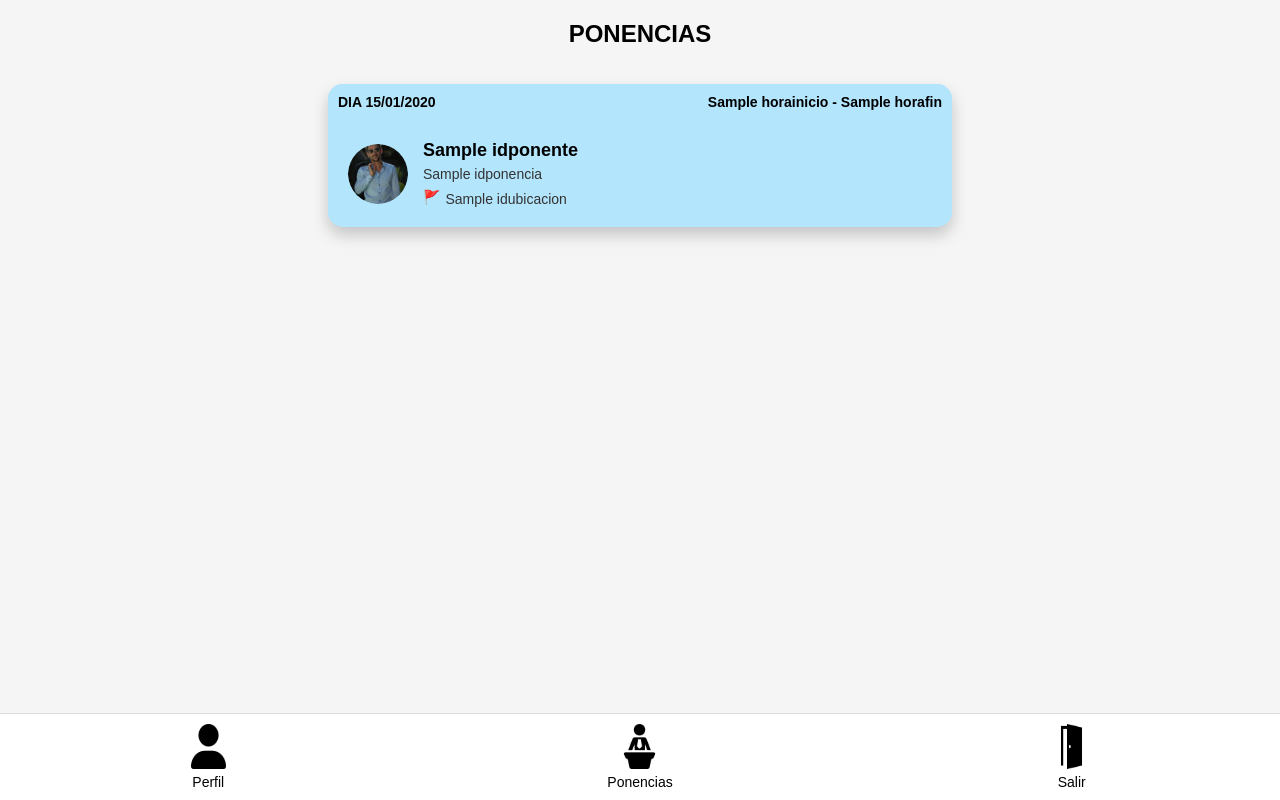
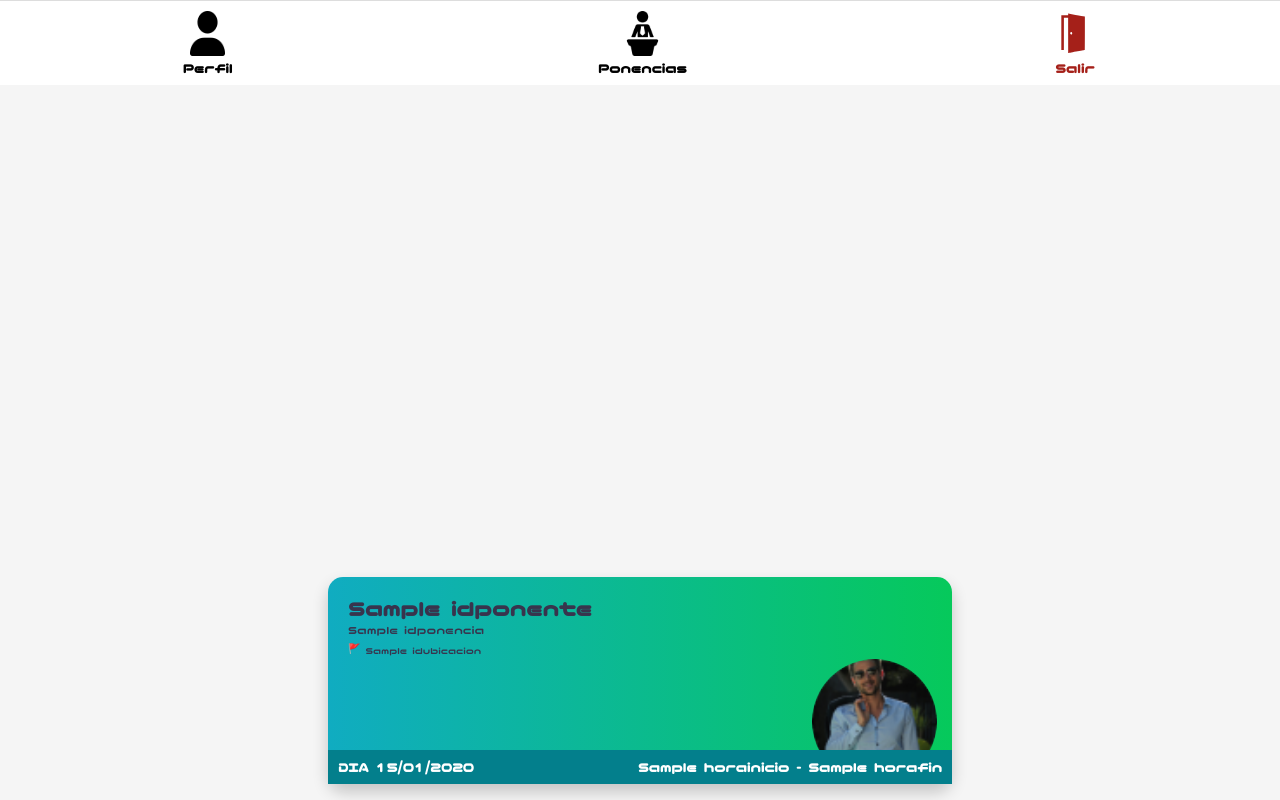
Before and after one commit to Fidel-Arias/Sistema_de_Asistencia, a Django app: template Ponencia/templates/ponencias.html in a window 1280 px wide. Run offline with Django 5.2, Linux system fonts and the light colour scheme; the template is opened without the code that fills it: most values are stand-ins (such as "Sample title", 1, 10 or a date in 2020); parts of the project's set-up code (start-up, migrations or seed data) failed here and were passed over.

Commit message:
Cambio de interfaz de perfil y ponencia. Se agrego nueva fuente

```diff
--- a/Ponencia/templates/ponencias.html
+++ b/Ponencia/templates/ponencias.html
@@ -14,20 +14,20 @@
     <div class="card-scroll">
         {% for ponencia in ponencias %}
         <div class="card">
-            <div class="card-header">
-                <span class="day">DIA {{ponencia.idbloque.iddia.fecha|date:"d/m/Y"}}</span>
-                <span class="time">{{ponencia.idbloque.horainicio}} - {{ponencia.idbloque.horafin}}</span>
-            </div>
             <div class="card-content">
-                <img src="{% static 'images/perfilponente.png' %}" alt="Speaker Image" class="speaker-image">
                 <div class="speaker-info">
-                    <h3>{{ponencia.idbloque.idponencia.idponente}}</h3>
-                    <p>{{ponencia.idbloque.idponencia}}</p>
+                    <h3>{{ponencia.idponencia.idponente}}</h3>
+                    <p>{{ponencia.idponencia}}</p>
                     <div class="location">
                         <span class="location-icon">🚩</span>
-                        <span style="margin-top: 4px;">{{ponencia.idbloque.idubicacion}}</span>
+                        <span style="margin-top: 4px;">{{ponencia.idubicacion}}</span>
                     </div>
                 </div>
+            </div>
+            <img src="{% static 'images/perfilponente.png' %}" alt="Speaker Image" class="speaker-image">
+            <div class="card-header">
+                <span class="day">DIA {{ponencia.iddia.fecha|date:"d/m/Y"}}</span>
+                <span class="time">{{ponencia.horainicio}} - {{ponencia.horafin}}</span>
             </div>
         </div>
         {% endfor %}
@@ -45,7 +45,10 @@
         </div>
         <div class="right-button">
             <a href="{% url 'SalirParticipante' %}" class="button exit-button" href="#">
-                <img src="{% static 'images/opened-door-aperture.png' %}" alt="Exit Icon">Salir
+                <svg version="1.0" xmlns="http://www.w3.org/2000/svg"  width="512.000000pt" height="512.000000pt" viewBox="0 0 512.000000 512.000000"  preserveAspectRatio="xMidYMid meet">
+                    <g transform="translate(15.000000,512.000000) scale(0.050000,-0.050000)" fill="#A52019" stroke="none"> <path d="M3380 10042 l0 -202 -780 0 -780 0 0 -3960 0 -3960 290 0 290 0 5 3675 5 3675 480 0 480 0 5 -4017 5 -4017 48 12 c27 7 326 62 665 123 340 61 991 177 1447 259 457 82 1006 181 1220 219 215 39 397 71 405 71 8 0 15 1717 15 3817 l0 3816 -415 75 c-439 79 -1359 245 -2565 462 -401 73 -750 137 -775 143 -44 11 -45 9 -45 -191z m812 -4052 c92 -59 141 -288 86 -396 -110 -214 -325 -205 -409 15 -99 261 116 515 323 381z"/></g>
+                </svg>
+                Salir
             </a>
         </div>
     </div>
--- a/static/css/ponencias.css
+++ b/static/css/ponencias.css
@@ -1,18 +1,25 @@
+@font-face {
+    font-family: 'NicoMoji';
+    src: url('/static/fonts/NicoMoji-Regular.ttf') format('truetype');
+}
+
 body {
-    font-family: 'Arial', sans-serif;
+    font-family: 'NicoMoji', sans-serif;
     background-color: #f5f5f5;
     display: flex;
     flex-direction: column;
     align-items: center;
     margin: 0;
-    height: 100vh;
+    min-height: 100vh;
     justify-content: space-between;
 }
 
 h1 {
+    box-sizing: border-box;
+    width: 100%;
     margin: 20px 0;
-    font-size: 24px;
-    text-align: center;
+    padding: 0 20px;
+    font-size: 36px;
 }
 
 .card-scroll {
@@ -27,7 +34,8 @@ h1 {
 }
 
 .card {
-    background-color: #b3e5fc;
+    position: relative;
+    background: linear-gradient(90deg, rgba(16,172,193,1) 0%, rgba(6,201,91,1) 100%);
     border-radius: 15px;
     box-shadow: 0 8px 16px rgba(0, 0, 0, 0.2);
     width: 50%;
@@ -35,13 +43,14 @@ h1 {
 }
 
 .card-header {
-    background-color: #b3e5fc;
-    border-top-left-radius: 15px;
-    border-top-right-radius: 15px;
+    position: inherit;
+    background-color: #037F8C;
+    color: white;
     padding: 10px;
     display: flex;
     justify-content: space-between;
     font-weight: bold;
+    z-index: 2;
 }
 
 .card-header .day {
@@ -53,34 +62,36 @@ h1 {
 }
 
 .card-content {
-    display: flex;
-    align-items: center;
+    color: #38344D;
+    width: 70%;
     padding: 20px;
+    margin-bottom: 75px;
 }
 
 .speaker-image {
+    position: absolute;
     border-radius: 50%;
-    width: 60px;
-    height: 60px;
-    margin-right: 15px;
+    width: 125px;
+    height: 125px;
+    right: 15px;
+    bottom: 0;
+    z-index: 1;
 }
 
 .speaker-info h3 {
     margin: 0;
-    font-size: 18px;
+    font-size: 22px;
 }
 
 .speaker-info p {
     margin: 5px 0;
-    font-size: 14px;
-    color: #333;
+    font-size: 12px;
 }
 
 .location {
     display: flex;
     align-items: center;
-    font-size: 14px;
-    color: #333;
+    font-size: 10px;
 }
 
 .location-icon {
@@ -93,7 +104,7 @@ h1 {
     background: #fff;
     border-top: 1px solid #ddd;
     padding: 10px 0;
-    position: relative;
+    position: fixed;
     width: 100%;
     z-index: 1000;
 }
@@ -102,6 +113,7 @@ h1 {
     text-decoration: none;
     color: #000;
     font-size: 14px;
+    font-weight: bold;
     text-align: center;
     display: block;
 }
@@ -110,6 +122,15 @@ h1 {
     width: 35px;
     height: 45px;
     margin-bottom: 5px;
+}
+
+.button svg {
+    width: 45px;
+    height: 50px;
+}
+
+.button.exit-button {
+    color: #A52019;
 }
 
 .left-button a,
@@ -123,6 +144,7 @@ h1 {
 @media (max-width: 480px) {
     body{
         width: 100%;
+        color: #38344D;
     }
     .bottom-section {
         display: flex;
@@ -132,10 +154,10 @@ h1 {
         padding: 10px 0;
         width: 100%;
         max-width: 500px;
-        box-shadow: 0 4px 8px rgba(0, 0, 0, 0.1);
         border-bottom-left-radius: 15px;
         border-bottom-right-radius: 15px;
-        position: relative;
+        position: fixed;
+        bottom: 0;
         z-index: 1000;
     }
     .card-scroll {
@@ -150,7 +172,7 @@ h1 {
     }
 
     .card {
-        background-color: #b3e5fc;
+        background: linear-gradient(90deg, rgba(16,172,193,1) 0%, rgba(6,201,91,1) 100%);
         border-radius: 15px;
         box-shadow: 0 8px 16px rgba(0, 0, 0, 0.2);
         width: 100%;
```
Also changed, not shown: Participantes/templates/participante.html (+13 -9 lines), static/css/participantes.css (+33 -2 lines), static/fonts/NicoMoji-Regular.ttf (added).
